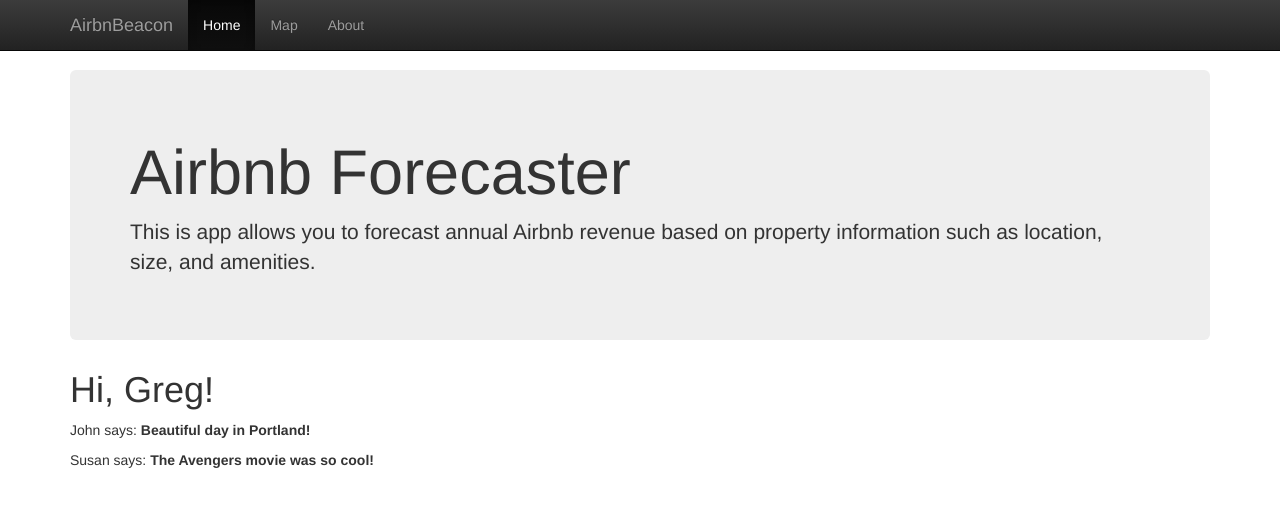
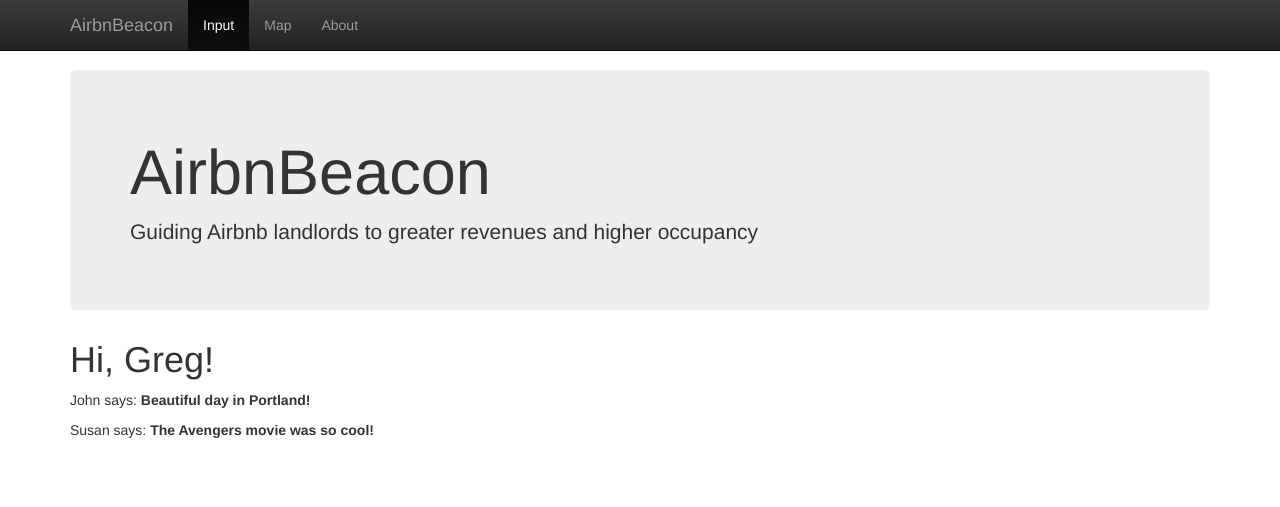
Before and after one commit to antellgc/AirbnBeacon, a Flask app: page / in a window 1280 px wide. Shown: the top 507 px of the page. Run offline with Flask 2, Linux system fonts and the light colour scheme; some libraries are stand-ins or nearby versions.

Commit message:
changed links

```diff
--- /dev/null
+++ b/app/templates/about.html
@@ -0,0 +1,5 @@
+{% extends "newbase.html" %}
+{% block content %}
+    <p>This application was created using Flask and Python</p>
+    <p>Copyright Greg Antell, 2017</p>
+{% endblock %}
--- a/app/templates/newbase.html
+++ b/app/templates/newbase.html
@@ -9,7 +9,7 @@
     <meta name="author" content="">
     <link rel="icon" href="../../favicon.ico">
 
-    <title>AirbnBeacon - guiding Airbnb landlords to profits.</title>
+    <title>AirbnBeacon - {{title}}</title>
 
     <!-- Bootstrap core CSS -->
     <link href="../static/css/bootstrap.min.css" rel="stylesheet">
@@ -48,7 +48,7 @@
         </div>
         <div id="navbar" class="navbar-collapse collapse">
           <ul class="nav navbar-nav">
-            <li class="active"><a href="#">Home</a></li>
+            <li class="active"><a href="#">Input</a></li>
             <li><a href="#map">Map</a></li>
             <li><a href="#about">About</a></li>
           </ul>
@@ -60,9 +60,8 @@
 
       <!-- Main jumbotron for a primary marketing message or call to action -->
       <div class="jumbotron">
-        <h1>Airbnb Forecaster</h1>
-        <p>This is app allows you to forecast annual Airbnb revenue based on property information such as
-        location, size, and amenities.</p>
+        <h1>AirbnBeacon</h1>
+        <p>Guiding Airbnb landlords to greater revenues and higher occupancy</p>
       </div>
 
   {% block content %}{% endblock %}
```
